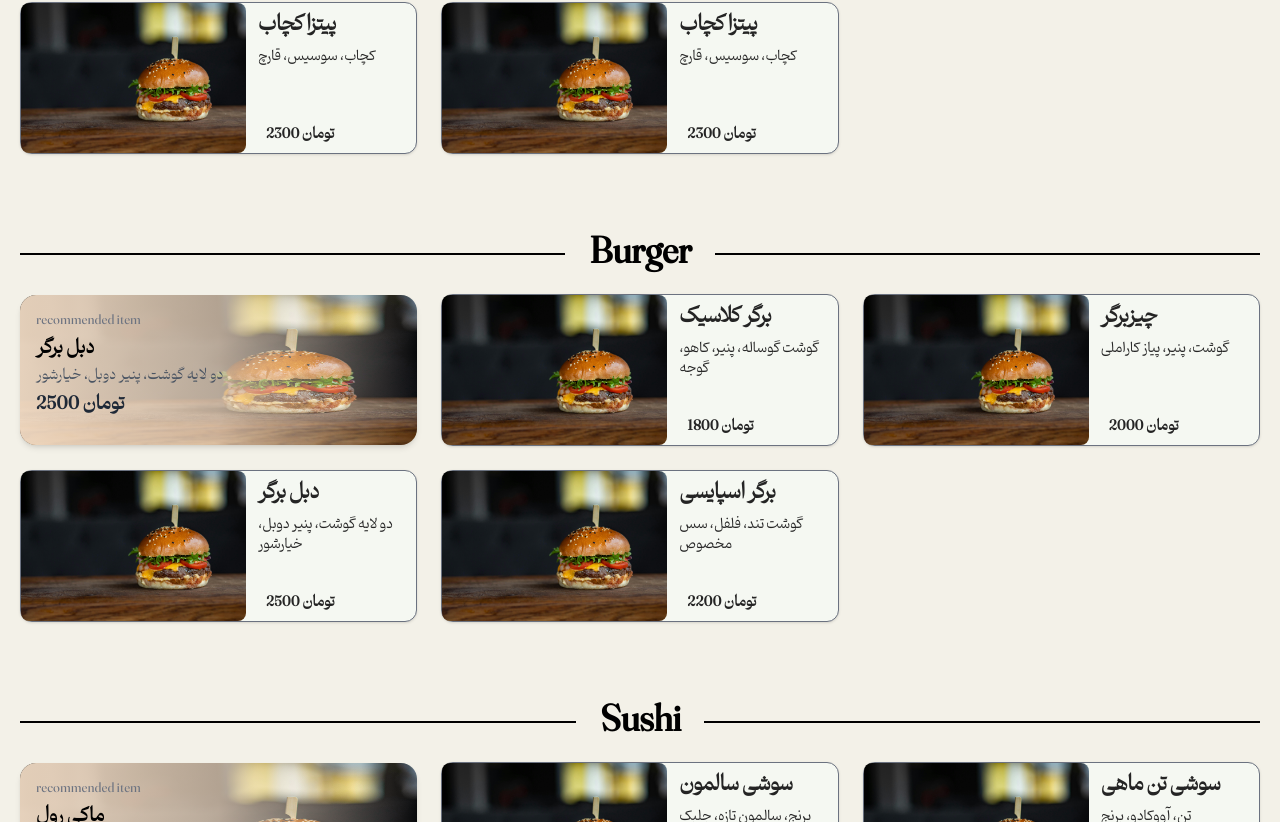
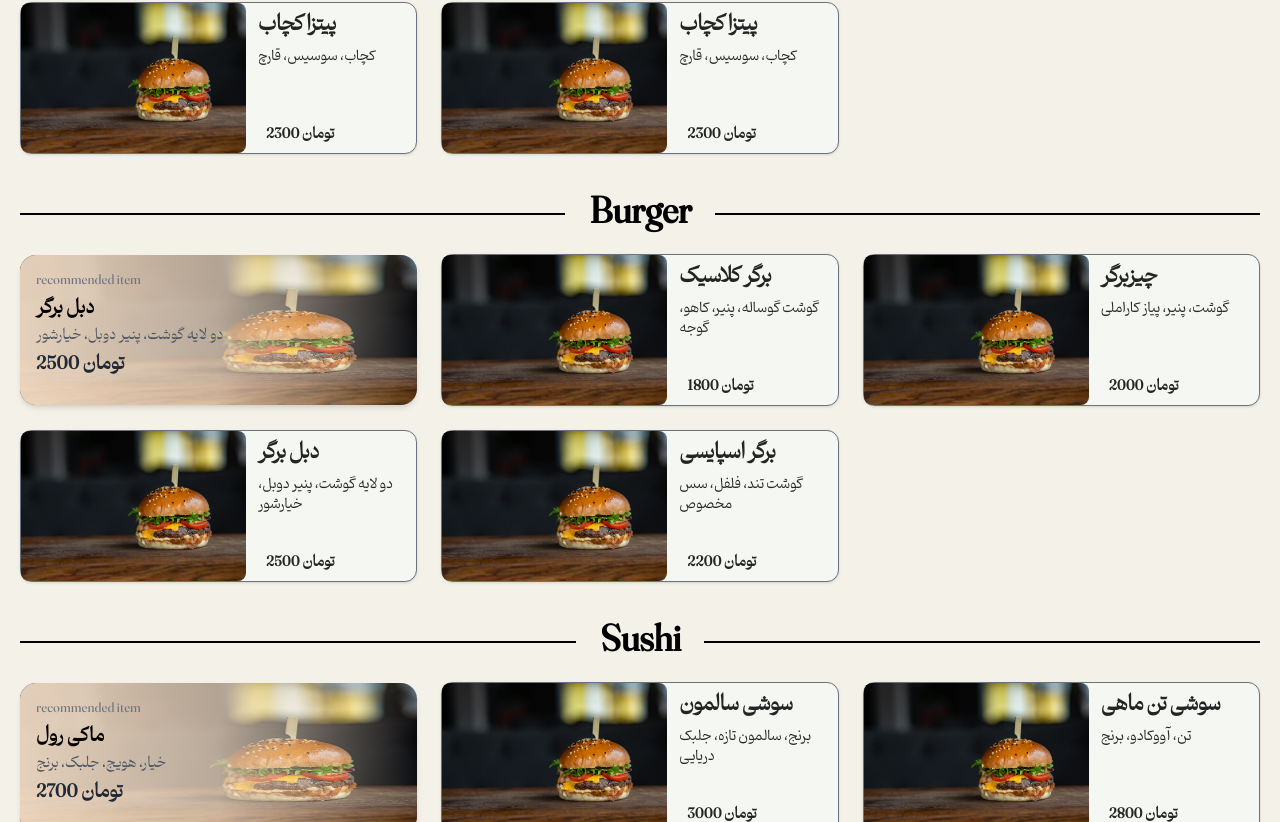
Before and after one commit to aminghasempoor/menu-project, a Next.js app: page /en in a window 1280 px wide. Shown: the part 566-1388 px from the top of the page. Built offline with nearby package versions, Linux system fonts and the light colour scheme.

Commit message:
change npm to pnpm

```diff
--- a/package.json
+++ b/package.json
@@ -17,6 +17,7 @@
     "@radix-ui/react-separator": "^1.1.3",
     "@radix-ui/react-slot": "^1.2.0",
     "@radix-ui/react-toast": "^1.2.5",
+    "@radix-ui/react-visually-hidden": "^1.1.3",
     "@tabler/icons-react": "^3.30.0",
     "@vercel/speed-insights": "^1.2.0",
     "axios": "^1.7.9",
--- a/src/components/FirstPage/index.tsx
+++ b/src/components/FirstPage/index.tsx
@@ -14,9 +14,27 @@ export function FirstPage() {
         <>
             <Navbar />
             <Banner />
-            <Main id="pizza" title={"pizza"} recommendedItems={recommendedPizzaItem} foodItem={pizzaItems} />
-            <Main id="burger" title={"burger"} recommendedItems={recommendedBurgerItem} foodItem={burgerItems} />
-            <Main id="sushi" title={"sushi"} recommendedItems={recommendedSushiItem} foodItem={sushiItems} />
+            <Main
+                id="pizza"
+                title="pizza"
+                recommendedItems={recommendedPizzaItem}
+                foodItem={pizzaItems}
+                isLast={false}
+            />
+            <Main
+                id="burger"
+                title="burger"
+                recommendedItems={recommendedBurgerItem}
+                foodItem={burgerItems}
+                isLast={false}
+            />
+            <Main
+                id="sushi"
+                title="sushi"
+                recommendedItems={recommendedSushiItem}
+                foodItem={sushiItems}
+                isLast={true}
+            />
         </>
     );
 }
--- a/src/components/Main/DrawerContentComponent.tsx
+++ b/src/components/Main/DrawerContentComponent.tsx
@@ -32,10 +32,9 @@ export function DrawerContentComponent({
             </DrawerTrigger>
             <DrawerContent className="w-full max-w-md mx-auto rounded-t-3xl pb-6">
                 <DrawerHeader className="flex items-center justify-around text-center">
-                    <Image src={Picture} alt={title} className="w-48 h-48 rounded-xl object-cover mb-4 shadow-md" />
+                    <Image src={Picture} alt={title} className="w-36 h-36 rounded-xl object-cover mb-4 shadow-md" />
                     <DrawerTitle className="text-xl font-bold">{title}</DrawerTitle>
                 </DrawerHeader>
-
                 <div className="px-10 space-y-4">
                     <div>
                         <p className="text-sm font-medium">محتویات</p>
--- a/src/components/Main/index.tsx
+++ b/src/components/Main/index.tsx
@@ -4,19 +4,21 @@ import { CardItems } from "@/components/Main/CardItems";
 import { foodItemType } from "@/core/utils/foodItems";
 
 export function Main({
-    id,
-    title,
-    recommendedItems,
-    foodItem,
-}: {
+                         id,
+                         title,
+                         recommendedItems,
+                         foodItem,
+                         isLast,
+                     }: {
     id: string;
     title: string;
     recommendedItems: foodItemType[];
     foodItem: foodItemType[];
+    isLast: boolean;
 }) {
     const t = useTranslations("Main");
     return (
-        <div id={id} className={"mx-5 mb-20"}>
+        <div id={id} className={`mx-5 ${isLast ? "mb-20" : "mb-10"}`}>
             <div className="flex items-center pb-5">
                 <div className="border-t-2 flex-grow mr-2 border-black" />
                 <h1 className="scroll-m-20 text-3xl font-bold tracking-tight lg:text-4xl px-4">{t(`${title}`)}</h1>
```
Also changed, not shown: 2 other files (tests, documents, lock files or other folders).
